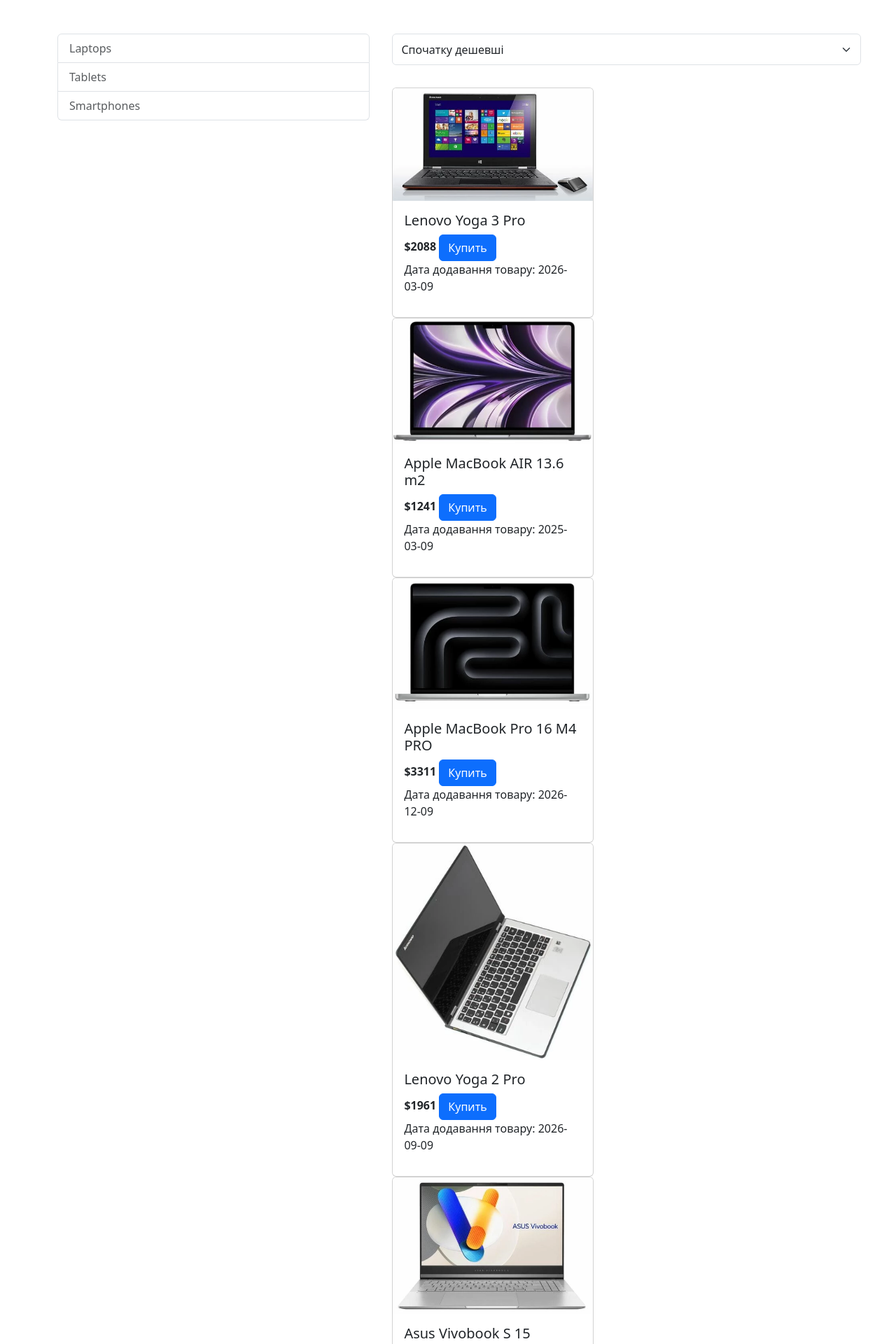
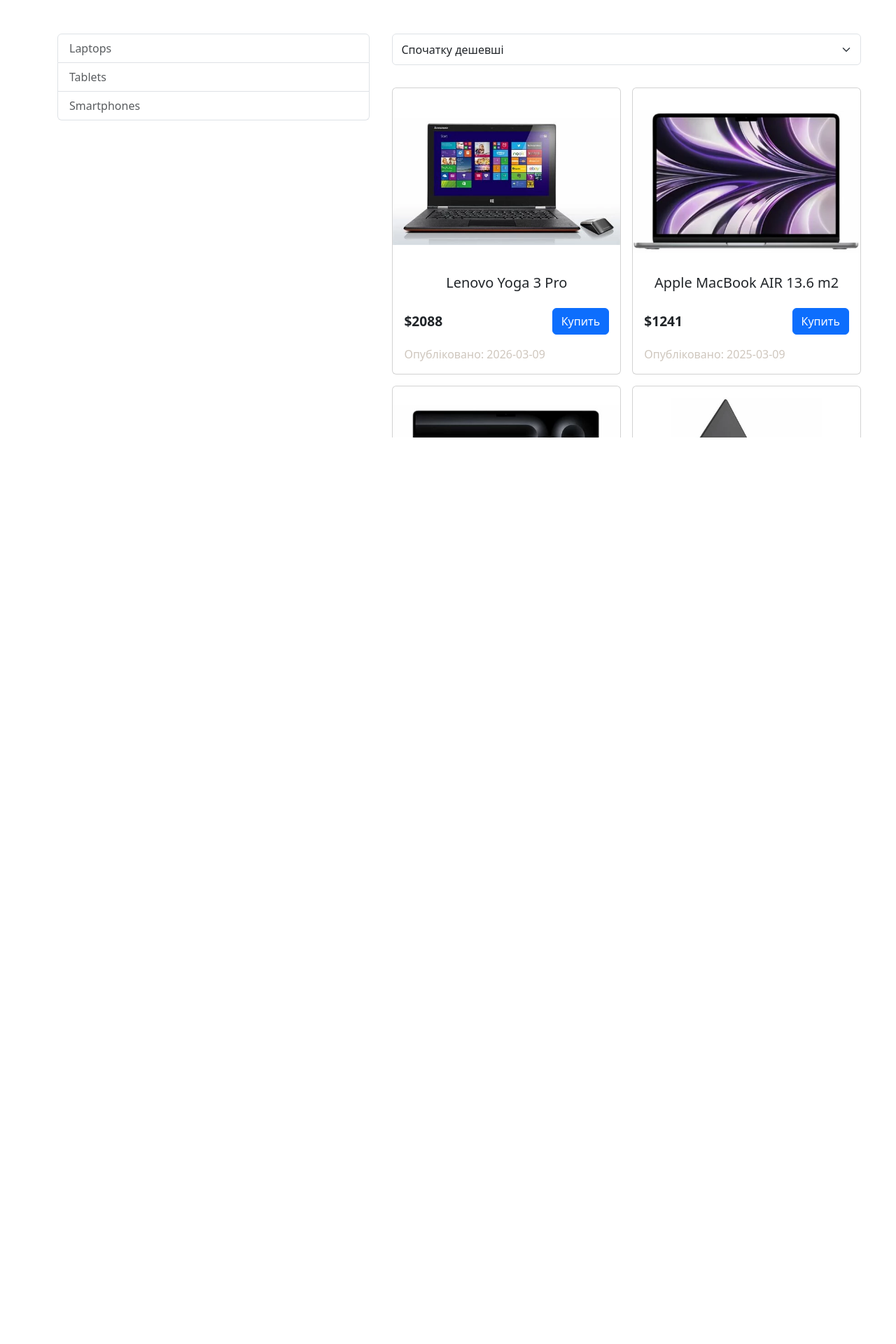
Before and after one commit to volodymyr-mazurchak/SOLOMONO, a PHP site: page / in a window 1280 px wide. Shown: the top 1920 px of the page at 70% size. After the commit the page ends 625 px from the top, so only its background shows below. Run offline with PHP 8.4, Linux system fonts and the light colour scheme; data comes from the database, SQL or seed files in the repository.

Commit message:
complete products UI

```diff
--- a/index.php
+++ b/index.php
@@ -46,17 +46,17 @@ $products = $productModel->getProducts();
                 </option>
             <?php endforeach; ?>
         </select>
-        <div class="product">
+        <div class="products">
             <?php foreach ($products as $product): ?>
-                <div class="card" style="width: 18rem;">
+                <div class="card">
                     <img src="/src/assets/img/<?= $product['photo'] ?>" class="card-img-top" alt="Product photo">
                     <div class="card-body">
                         <h5 class="card-title"><?= $product['name'] ?></h5>
                         <div class="info">
-                            <strong>$<?= $product['price'] ?></strong>
+                            <span class="price">$<?= $product['price'] ?></span>
                             <a href="#" class="btn btn-primary">Купить</a>
                         </div>
-                        <p class="date">Дата додавання товару: <?= $product['date'] ?></p>
+                        <span class="date">Опубліковано: <?= $product['date'] ?></span>
                     </div>
                 </div>
             <?php endforeach; ?>
--- a/src/assets/styles/index.css
+++ b/src/assets/styles/index.css
@@ -1,12 +1,16 @@
+:root {
+  --gap: 1rem;
+}
+
 body {
   min-width: 350px;
 }
 
 .container {
-  margin-block-start: 3rem;
+  margin-block-start: calc(3 * var(--gap));
   display: grid;
   grid-template: 45px 1fr / 40% 60%;
-  gap: 2rem;
+  gap: calc(2 * var(--gap));
 }
 
 .category .list-group {
@@ -14,9 +18,47 @@ body {
   --bs-list-group-action-active-bg: #f5d91d;
 }
 
-.form-select {
+.products {
+  grid-area: 2 / 2 / 3 / 3;
+  display: grid;
+  grid-template-columns: repeat(2, 1fr);
+  gap: var(--gap);
+  overflow-y: auto;
+  height: 500px;
 }
 
-.product {
-  grid-area: 2 / 2 / 3 / 3;
+.card img {
+  height: 250px;
+  width: 100%;
+  padding-block-start: var(--gap);
+  object-fit: contain;
 }
+
+.card-body {
+  display: flex;
+  flex-direction: column;
+  gap: var(--gap);
+}
+
+.card-title {
+  text-align: center;
+  text-overflow: ellipsis;
+  white-space: nowrap;
+  overflow-x: hidden;
+}
+
+.info {
+  display: flex;
+  justify-content: space-between;
+  align-items: center;
+}
+
+.price {
+  font-weight: bold;
+  font-size: 1.2rem;
+}
+
+.date {
+  color: #cfc7be;
+  font-size: 1rem;
+}
```
